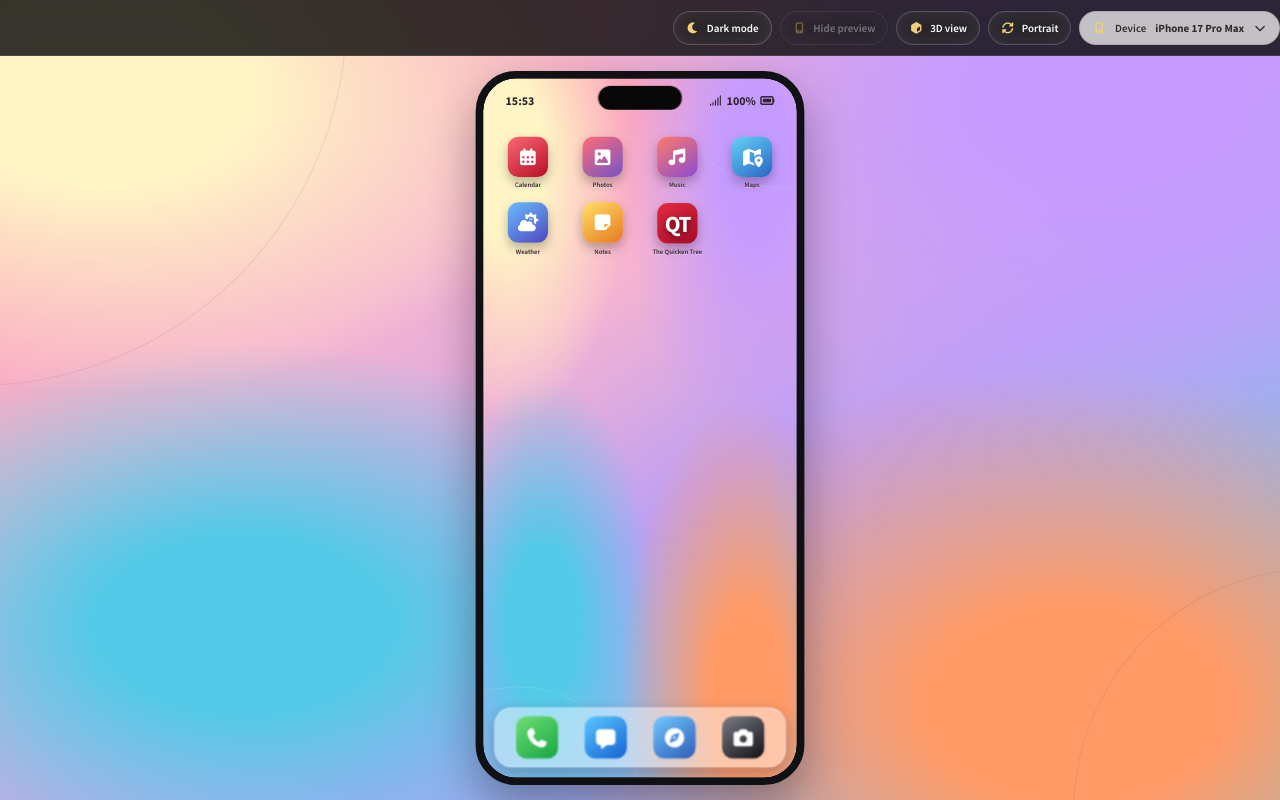
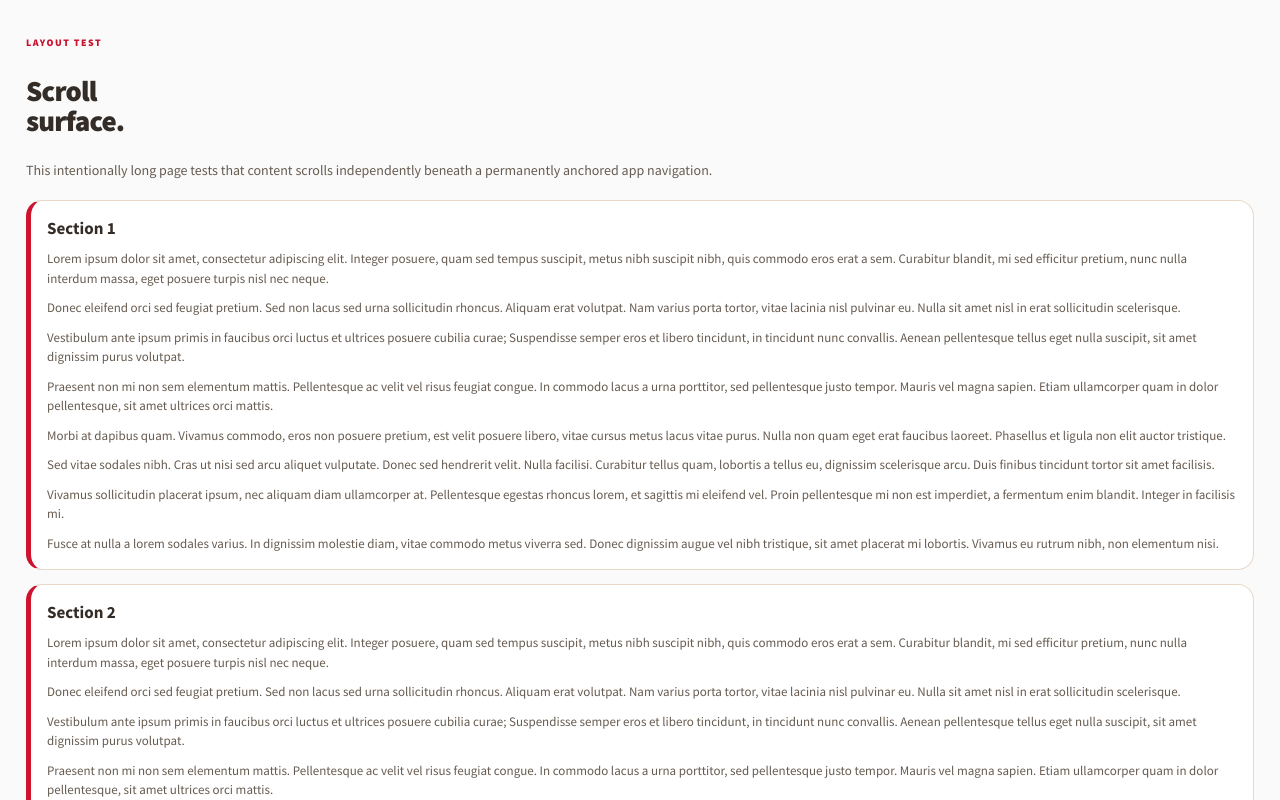
Before and after one commit to Carl-Fearby/quicken-tree-loyalty-app, a Next.js app: page / in a window 1280 px wide. Built offline with nearby package versions, Linux system fonts and the light colour scheme.

Commit message:
Raise scrolling layout test above app chrome

```diff
--- a/app/components/screens/ScrollTestScreen/index.tsx
+++ b/app/components/screens/ScrollTestScreen/index.tsx
@@ -1,3 +1,7 @@
+'use client';
+
+import {useEffect, useState} from 'react';
+import {createPortal} from 'react-dom';
 import styles from './styles.module.css';
 
 const paragraphs = [
@@ -12,7 +16,13 @@ const paragraphs = [
 ];
 
 export function ScrollTestScreen() {
-  return <article className={styles.root}>
+  const [mounted, setMounted] = useState(false);
+
+  useEffect(() => setMounted(true), []);
+
+  if (!mounted) return null;
+
+  return createPortal(<article className={styles.root}>
     <p className="eyebrow">Layout test</p>
     <h1>Scroll<br/>surface.</h1>
     <p className={styles.intro}>This intentionally long page tests that content scrolls independently beneath a permanently anchored app navigation.</p>
@@ -20,5 +30,5 @@ export function ScrollTestScreen() {
       <h2>Section {group + 1}</h2>
       {paragraphs.map((paragraph, index) => <p key={index}>{paragraph}</p>)}
     </section>)}
-  </article>;
+  </article>, document.body);
 }
--- a/app/components/screens/ScrollTestScreen/styles.module.css
+++ b/app/components/screens/ScrollTestScreen/styles.module.css
@@ -1,7 +1,15 @@
 .root {
+  position: fixed;
+  z-index: 2147483647;
+  inset: 0;
   display: grid;
   gap: 14px;
-  padding-bottom: 24px;
+  align-content: start;
+  overflow-x: hidden;
+  overflow-y: auto;
+  padding: max(28px, env(safe-area-inset-top)) 26px max(28px, env(safe-area-inset-bottom));
+  background: #fafafa;
+  color: #342d27;
 }
 
 .intro {
@@ -48,3 +56,7 @@
 :global(.dark) .section h2 {
   color: #f7f3ee;
 }
+
+:global(body:has(.root)) .root {
+  background: #fafafa;
+}
```
